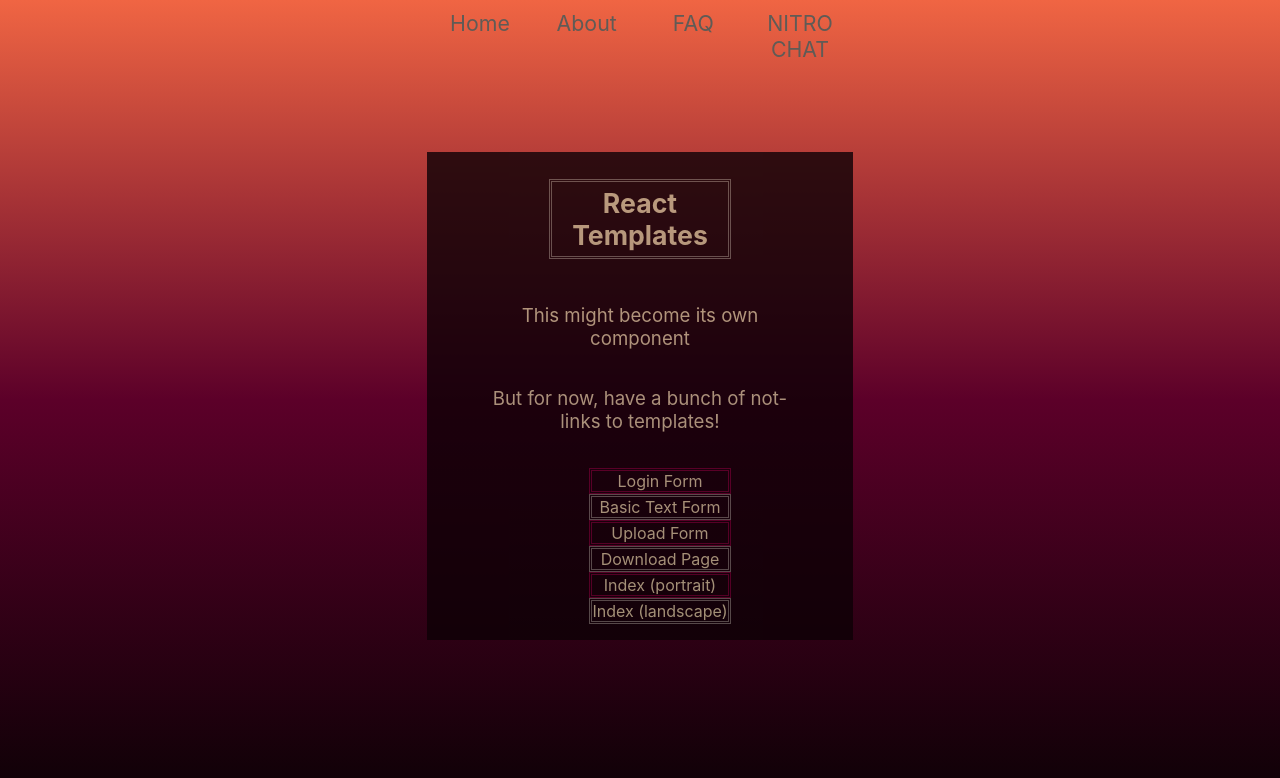
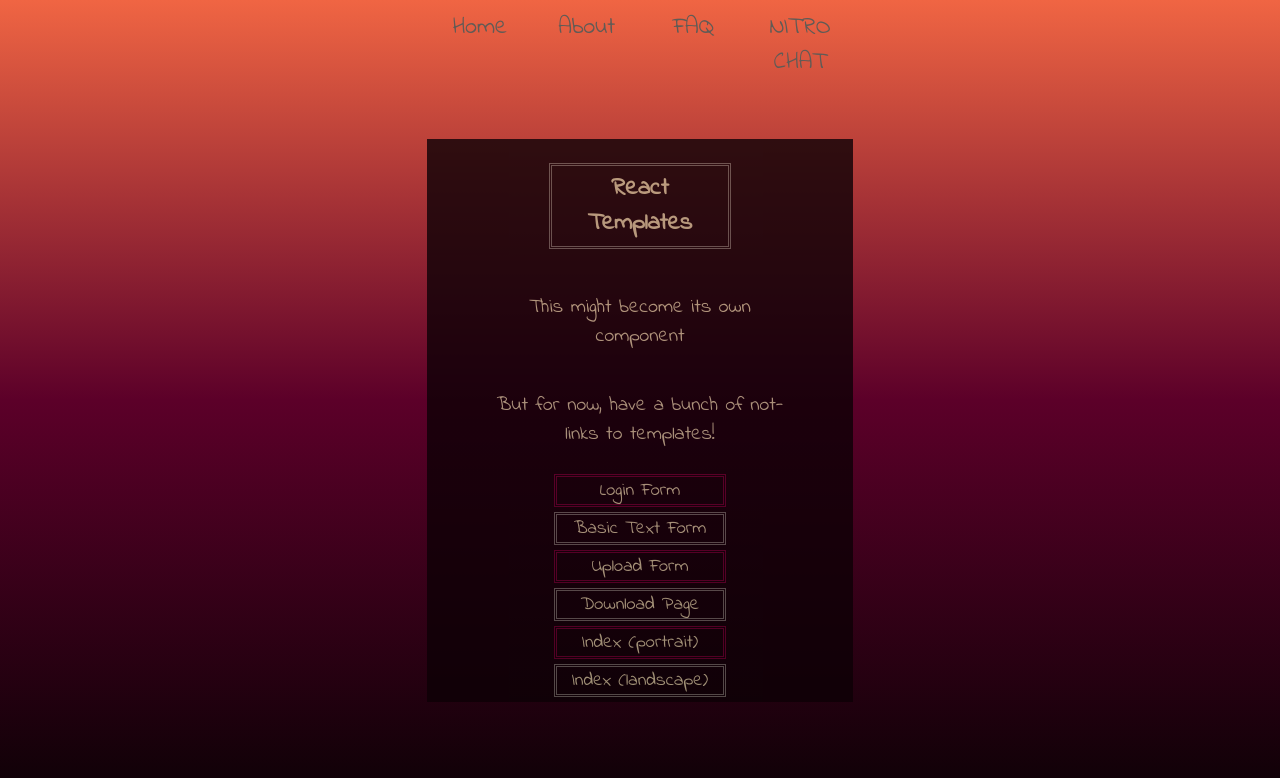
Before and after one commit to uncertainkitten/UmbrellaJS, a React (Create React App) app: page /#/ in a window 1280 px wide. Shown: the top 778 px of the page. Built offline with nearby package versions, Linux system fonts and the light colour scheme.

Commit message:
Create login component

```diff
--- a/public/index.html
+++ b/public/index.html
@@ -3,6 +3,7 @@
   <head>
     <meta charset="utf-8" />
     <link rel="shortcut icon" href="%PUBLIC_URL%/favicon.ico" />
+    <link href="https://fonts.googleapis.com/css?family=Indie+Flower" rel="stylesheet">
     <meta
       name="viewport"
       content="width=device-width, initial-scale=1, shrink-to-fit=no"
--- a/src/App.js
+++ b/src/App.js
@@ -3,7 +3,8 @@
 import './App.css';
 import Splash from './components/splash';
 import NavBar from './components/navbar';
-import {HashRouter} from 'react-router-dom';
+import Login from './components/login';
+import {HashRouter, Route} from 'react-router-dom';
 
 class App extends Component {
   render() {
@@ -12,6 +13,11 @@
         <div className="App">
           <NavBar labels={["Home", "About", "FAQ", "NITRO CHAT"]} />
           <Splash />
+          <Route path='/login'
+             render={(routeProps) => (
+               <Login {...routeProps} {...{fields: ["email", "username", "ssn"]}} />
+             )}
+          />
         </div>
       </HashRouter>
     );
--- /dev/null
+++ b/src/components/login.jsx
@@ -0,0 +1,55 @@
+import React from 'react';
+
+class LoginForm extends React.Component{
+  constructor(props){
+    super(props);
+    this.state = {
+      formFields: []
+    }
+    this.handleSubmit = this.handleSubmit.bind(this);
+  }
+
+  componentDidMount(){
+    this.buildFormArray();
+  }
+
+  buildFormArray(){
+    let newFields = [];
+    this.props.fields.forEach( field => {
+      newFields.push(<label className="login-label">{field[0].toUpperCase() + field.substring(1)}</label>)
+      newFields.push(<input className="login-input" type="text" onChange={this.update({field})} value={this.state[field]} />)
+    });
+    newFields.push(<label className="login-label">Password</label>);
+    newFields.push(<input className="login-input" type="password" onChange={this.update("password")} value={this.state.password} />)
+    this.setState({formFields: newFields})
+  }
+
+  update(field){
+    return (e => {
+      this.setState({[field]: e.target.value})
+    });
+  }
+
+  handleSubmit(e){
+    e.preventDefault();
+    let formSubmit = {};
+    this.props.fields.forEach( field => {
+      formSubmit[field] = this.state[field]
+    });
+    console.log(formSubmit);
+  }
+
+  render(){
+    return(
+      <div className="login-container">
+        <h3 className="login-header">Login</h3>
+        <form className="login-form" onSubmit={this.handleSubmit}>
+          {this.state.formFields}
+          <input className="login-btn" type="submit" value="Login" />
+        </form>
+      </div>
+    );
+  }
+}
+
+export default LoginForm;
--- a/src/index.css
+++ b/src/index.css
@@ -14,7 +14,9 @@
 }
 
 ol, ul {
-	list-style: none;
+  list-style: none;
+  padding: 0;
+  margin: 0;
 }
 
 /* Splash Page Styling */
@@ -32,38 +34,44 @@
 
 .splash-head{
   color: #BFB48F;
-  font-size: 20pt;
+  font-size: 18pt;
   padding: 5px;
   border: 3px double #605B56;
   grid-column: 3 / 6;
+  font-family: 'Indie Flower', cursive;
 }
 
 .splash-text{
   color: #BFB48F;
-  font-size: 14pt;
+  font-size: 15pt;
   grid-column: 2 / 7;
+  font-family: 'Indie Flower', cursive;
 }
 
 .template-list{
+  text-align: center;
   grid-column: 3 / 6;
 }
 
 .template-list-item:nth-child(odd){
   border: 3px double #5C0029;
   color: #BFB48F;
-  font-size: 12pt;
+  font-size: 14pt;
+  margin: 5px;
+  font-family: 'Indie Flower', cursive;
 }
 
 .template-list-item:nth-child(even){
   border: 3px double #605B56;
   color: #BFB48F;
-  font-size: 12pt;
+  font-size: 14pt;
+  margin: 5px;
+  font-family: 'Indie Flower', cursive;
 }
 
 .template-list-item:hover{
   cursor: pointer;
   border: 3px solid #F06543;
-  font-size: 13pt;
 }
 
 /* NavBar Styling */
@@ -76,9 +84,10 @@
 
 .nav-link{
   color: #605B56;
-  font-size: 16pt;
+  font-size: 18pt;
   text-decoration-line: none;
   margin: 10px;
+  font-family: 'Indie Flower', cursive;
 }
 
 .nav-link:visited{
@@ -89,3 +98,5 @@
   color: #BFB48F;
   cursor: pointer;
 }
+
+/* Login Form Styling */
```
Also changed, not shown: 1 other file (tests, documents, lock files or other folders).
